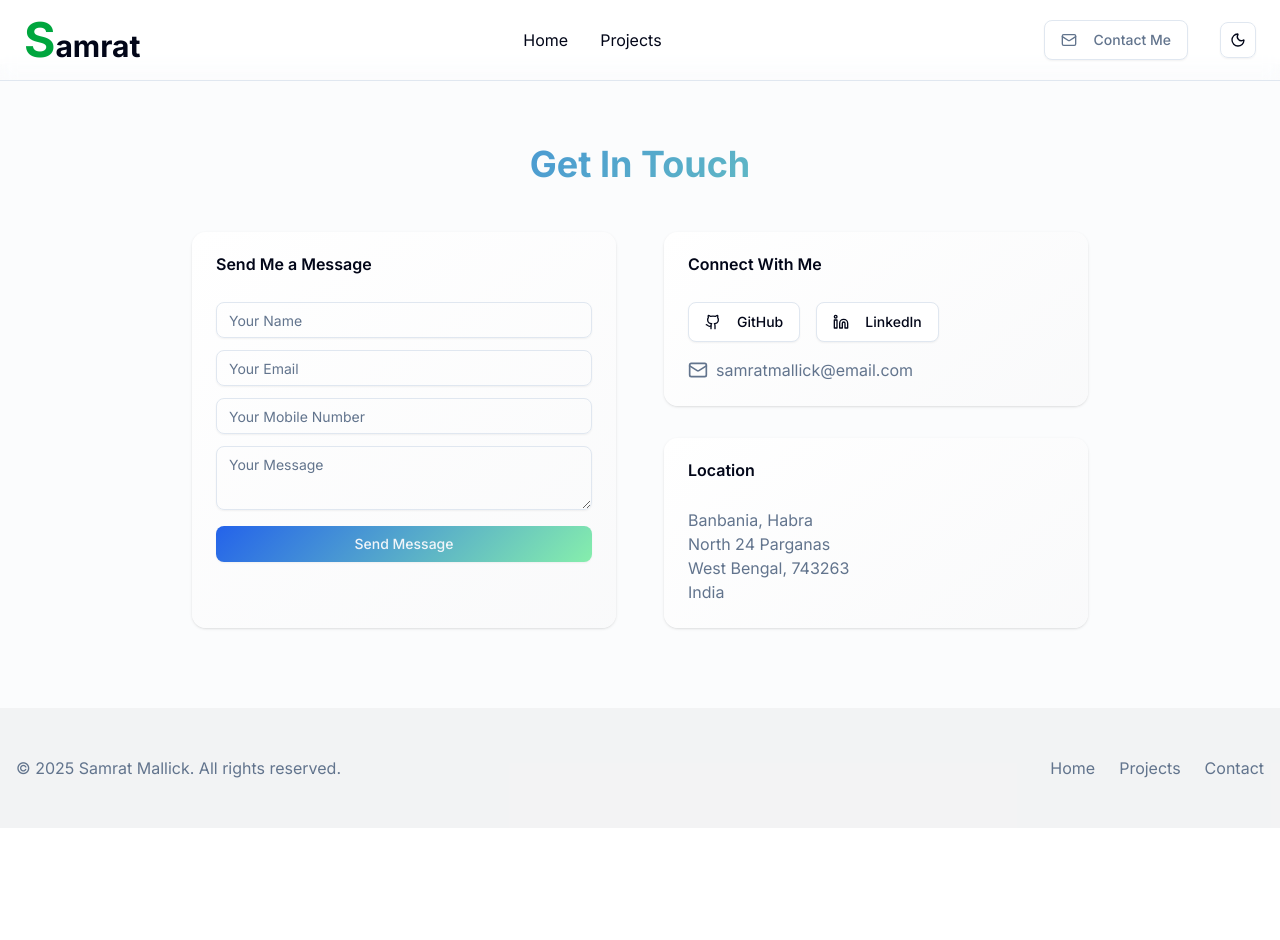
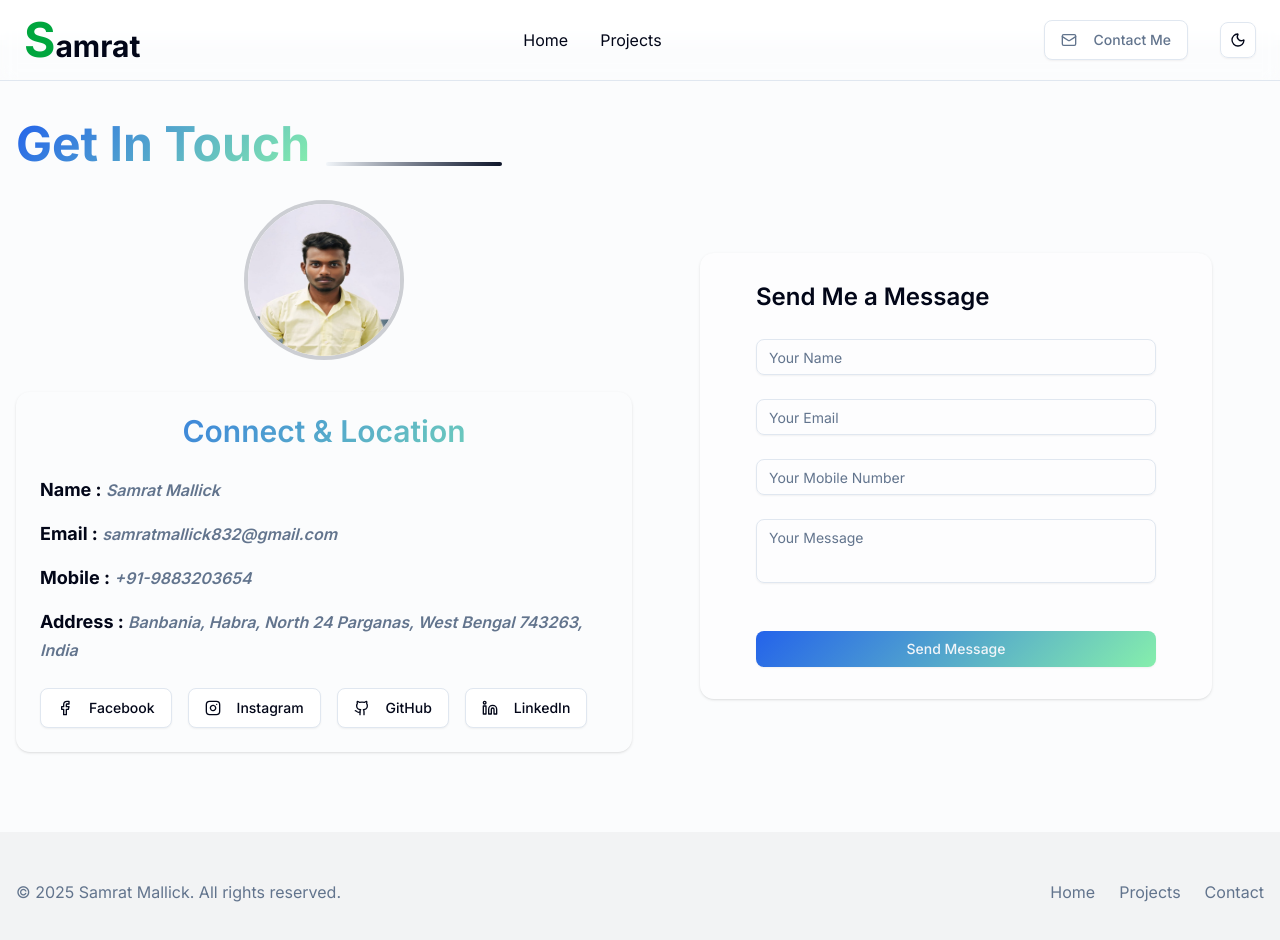
Before and after one commit to coderSamrat/Fullstack-Portfolio, a React (Vite) app in the folder frontend/: page /portfolio/contact in a window 1280 px wide. Shown: the top 940 px of the page. Before the commit the page ends 828 px from the top, so only its background shows below. Built offline with nearby package versions, Linux system fonts and the light colour scheme.

Commit message:
Enhanced contact page with improved form handling, updated contact details, and header integration

```diff
--- a/frontend/src/components/common/form.jsx
+++ b/frontend/src/components/common/form.jsx
@@ -42,7 +42,8 @@ const CommonForm = ({
                         return (
                               <Textarea
                                     {...commonProps}
-                                    rows={getControlItems.rows || 3}
+                                    rows={getControlItems.rows}
+                                    className={'resize-none'}
                               />
                         );
                   default:
@@ -57,7 +58,7 @@ const CommonForm = ({
 
       return (
             <form onSubmit={onSubmit} className='space-y-4'>
-                  <div className='flex flex-col gap-3'>
+                  <div className='flex flex-col gap-6'>
                         {
                               formControls.map((controlItems) => (
                                     <div
@@ -71,7 +72,7 @@ const CommonForm = ({
                               ))
                         }
                   </div>
-                  <Button type="submit" className="w-full hero-gradient text-muted hover:opacity-90">
+                  <Button type="submit" className="w-full hero-gradient text-muted hover:opacity-90 mt-8">
                         {buttonText || 'Submit'}
                   </Button>
             </form>
--- /dev/null
+++ b/frontend/src/components/user-view/contact-details.jsx
@@ -0,0 +1,9 @@
+import React from 'react';
+
+const ContactDetail = ({ label, value }) => (
+      <div className='text-lg font-bold text-wrap'>
+            {label} : <span className='text-base md:text-[16px] italic font-semibold text-muted-foreground cursor-pointer'>{value}</span>
+      </div>
+);
+
+export default ContactDetail;
--- a/frontend/src/components/user-view/contact.jsx
+++ /dev/null
@@ -1,92 +0,0 @@
-import React from 'react';
-import { Card, CardContent, CardHeader, CardTitle } from '../ui/card';
-import { Input } from '../ui/input';
-import { Button } from '../ui/button';
-import { Textarea } from '../ui/textarea';
-import { Github, Linkedin, Mail } from 'lucide-react';
-
-const MyContact = ({ formData, setFormData, handleSubmit }) => {
-      return (
-            <section id="contact" className="py-20 bg-muted/30">
-                  <div className="container mx-auto px-4">
-                        <h2 className="text-4xl font-bold text-center mb-12 text-gradient">Get In Touch</h2>
-                        <div className="max-w-4xl mx-auto grid md:grid-cols-2 gap-12">
-                              {/* Contact Form */}
-                              <Card className="hover-lift card-gradient border-0 tech-glow">
-                                    <CardHeader>
-                                          <CardTitle>Send Me a Message</CardTitle>
-                                    </CardHeader>
-                                    <CardContent>
-                                          <form onSubmit={handleSubmit} className="space-y-4">
-                                                <Input
-                                                      placeholder="Your Name"
-                                                      value={formData.name}
-                                                      onChange={(e) => setFormData(prev => ({ ...prev, name: e.target.value }))}
-                                                      required
-                                                />
-                                                <Input
-                                                      type="email"
-                                                      placeholder="Your Email"
-                                                      value={formData.email}
-                                                      onChange={(e) => setFormData(prev => ({ ...prev, email: e.target.value }))}
-                                                      required
-                                                />
-                                                <Textarea
-                                                      placeholder="Your Message"
-                                                      value={formData.message}
-                                                      onChange={(e) => setFormData(prev => ({ ...prev, message: e.target.value }))}
-                                                      rows={5}
-                                                      required
-                                                />
-                                                <Button type="submit" className="w-full hero-gradient text-muted hover:opacity-90">
-                                                      Send Message
-                                                </Button>
-                                          </form>
-                                    </CardContent>
-                              </Card>
-
-                              {/* Contact Info */}
-                              <div className="space-y-8">
-                                    <Card className="hover-lift card-gradient border-0 tech-glow">
-                                          <CardHeader>
-                                                <CardTitle>Connect With Me</CardTitle>
-                                          </CardHeader>
-                                          <CardContent className="space-y-4">
-                                                <div className="flex space-x-4">
-                                                      <Button variant="outline" size="lg" className="hover:bg-primary hover:text-muted transition-colors duration-300 ease-out">
-                                                            <Github className="w-5 h-5 mr-2" />
-                                                            GitHub
-                                                      </Button>
-                                                      <Button variant="outline" size="lg" className="hover:bg-primary hover:text-muted transition-colors duration-300 ease-out">
-                                                            <Linkedin className="w-5 h-5 mr-2" />
-                                                            LinkedIn
-                                                      </Button>
-                                                </div>
-                                                <div className="flex items-center space-x-2 text-muted-foreground">
-                                                      <Mail className="w-5 h-5" />
-                                                      <span>samratmallick@email.com</span>
-                                                </div>
-                                          </CardContent>
-                                    </Card>
-
-                                    <Card className="hover-lift card-gradient border-0 tech-glow">
-                                          <CardHeader>
-                                                <CardTitle>Location</CardTitle>
-                                          </CardHeader>
-                                          <CardContent>
-                                                <p className="text-muted-foreground">
-                                                      Banbania, Habra<br />
-                                                      North 24 Parganas<br />
-                                                      West Bengal, 743263<br />
-                                                      India
-                                                </p>
-                                          </CardContent>
-                                    </Card>
-                              </div>
-                        </div>
-                  </div>
-            </section>
-      );
-}
-
-export default MyContact;
--- a/frontend/src/components/user-view/header.jsx
+++ b/frontend/src/components/user-view/header.jsx
@@ -109,7 +109,7 @@ const Header = () => {
                         }
                         {
                               isMobile && showMenu && (
-                                    <div className={`absolute left-0 top-full w-full bg-background/95 shadow-lg border-b
+                                    <div className={`absolute left-0 top-full w-full bg-background/80 shadow-lg border-b
                                           ${isMenuOpen && !isClosing ? 'animate-slide-up' : ''}
                                           ${!isMenuOpen && isClosing ? 'animate-slide-down' : ''}
                                           z-50`}
--- /dev/null
+++ b/frontend/src/config/contactDetails.js
@@ -0,0 +1,22 @@
+export const conatct = [
+      {
+            label: 'Name',
+            value: 'Samrat Mallick',
+            link: '#'
+      },
+      {
+            label: 'Email',
+            value: 'samratmallick832@gmail.com',
+            link: 'mailto:samratmallick832@gmail.com'
+      },
+      {
+            label: 'Mobile',
+            value: '+91-9883203654',
+            link: 'tel:+91-9883203654'
+      },
+      {
+            label: 'Address',
+            value: 'Banbania, Habra, North 24 Parganas, West Bengal 743263, India',
+            link: '#'
+      }
+];
--- a/frontend/src/pages/client-view/contact.jsx
+++ b/frontend/src/pages/client-view/contact.jsx
@@ -1,9 +1,13 @@
 import CommonForm from '@/components/common/form';
 import { Button } from '@/components/ui/button';
-import { Card, CardContent, CardHeader, CardTitle } from '@/components/ui/card';
+import { Card, CardContent, CardFooter, CardHeader, CardTitle } from '@/components/ui/card';
+import ContactDetail from '@/components/user-view/contact-details';
 import { contactFormIndex } from '@/config/allFormIndex';
-import { Github, Linkedin, Mail } from 'lucide-react';
+import { Facebook, Github, Instagram, Linkedin, Mail } from 'lucide-react';
 import React, { useState } from 'react';
+import profileImage from '@/assets/profileimage.jpeg';
+import { conatct } from '@/config/contactDetails';
+import { Link } from 'react-router-dom';
 
 const intialFormData = {
       name: '',
@@ -18,61 +22,62 @@ const MyContact = () => {
             console.log('Form submitted with data:', formData);
       };
       return (
-            <section id="contact" className="py-20 bg-muted/30 mt-16">
-                  <div className="container mx-auto md:px-4">
-                        <h2 className="text-4xl font-bold text-center mb-12 text-gradient">Get In Touch</h2>
-                        <div className="max-w-4xl mx-auto grid md:grid-cols-2 gap-12">
-                              {/* Contact Form */}
-                              <Card className="hover-lift card-gradient border-0 tech-glow">
-                                    <CardHeader>
-                                          <CardTitle>Send Me a Message</CardTitle>
-                                    </CardHeader>
-                                    <CardContent>
-                                          <CommonForm
-                                                formControls={contactFormIndex}
-                                                formData={formData}
-                                                setFormData={setFormData}
-                                                onSubmit={handleSubmit}
-                                                buttonText="Send Message"
-                                          />
-                                    </CardContent>
-                              </Card>
-
-                              {/* Contact Info */}
-                              <div className="space-y-8">
-                                    <Card className="hover-lift card-gradient border-0 tech-glow">
-                                          <CardHeader>
-                                                <CardTitle>Connect With Me</CardTitle>
+            <section id="contact" className="py-20 bg-muted/30 mt-10">
+                  <div className="container mx-auto px-4">
+                        <div className="w-full flex lg:flex-row flex-col items-center gap-4">
+                              <h2 className="text-5xl font-bold text-center text-gradient">Get In Touch</h2>
+                              <div className="w-44 h-1 bg-gradient-to-l from-primary to-secondary rounded-lg flex order-last lg:mt-10 mt-0"></div>
+                        </div>
+                        <div className='w-full flex flex-col md:flex-row items-center gap-4 mt-8'>
+                              <div className='md:w-1/2 w-full flex flex-col items-center justify-center gap-8'>
+                                    <img src={profileImage} alt="Samrat Mallick" className="w-40 h-40 rounded-full mx-auto border-4 border-primary/20" />
+                                    <Card className="hover-lift border-0 tech-glow">
+                                          <CardHeader className="text-center text-3xl font-bold text-gradient">
+                                                <CardTitle>Connect & Location</CardTitle>
                                           </CardHeader>
                                           <CardContent className="space-y-4">
-                                                <div className="flex items-center flex-wrap space-x-4">
-                                                      <Button variant="outline" size="lg" className="hover:bg-primary hover:text-muted transition-colors duration-300 ease-out">
-                                                            <Github className="w-5 h-5 mr-2" />
-                                                            GitHub
-                                                      </Button>
-                                                      <Button variant="outline" size="lg" className="hover:bg-primary hover:text-muted transition-colors duration-300 ease-out">
-                                                            <Linkedin className="w-5 h-5 mr-2" />
-                                                            LinkedIn
-                                                      </Button>
-                                                </div>
-                                                <div className="flex items-center space-x-2 text-muted-foreground">
-                                                      <Mail className="w-5 h-5" />
-                                                      <span>samratmallick@email.com</span>
-                                                </div>
+                                                {
+                                                      conatct.map((contact, index) => (
+                                                            <ContactDetail key={index} label={contact.label} value={
+                                                                  <Link to={contact.link} target="_blank" rel="noopener noreferrer">{contact.value}</Link>
+                                                            } />
+                                                      ))
+                                                }
                                           </CardContent>
+                                          <CardFooter className={'flex items-center gap-4 flex-wrap'}>
+                                                <Button variant="outline" size="lg" className="hover:bg-primary hover:text-muted transition-colors duration-300 ease-out">
+                                                      <Facebook className="w-5 h-5 mr-2" />
+                                                      Facebook
+                                                </Button>
+                                                <Button variant="outline" size="lg" className="hover:bg-primary hover:text-muted transition-colors duration-300 ease-out">
+                                                      <Instagram className="w-5 h-5 mr-2" />
+                                                      Instagram
+                                                </Button>
+                                                <Button variant="outline" size="lg" className="hover:bg-primary hover:text-muted transition-colors duration-300 ease-out">
+                                                      <Github className="w-5 h-5 mr-2" />
+                                                      GitHub
+                                                </Button>
+                                                <Button variant="outline" size="lg" className="hover:bg-primary hover:text-muted transition-colors duration-300 ease-out">
+                                                      <Linkedin className="w-5 h-5 mr-2" />
+                                                      LinkedIn
+                                                </Button>
+                                          </CardFooter>
                                     </Card>
 
-                                    <Card className="hover-lift card-gradient border-0 tech-glow">
-                                          <CardHeader>
-                                                <CardTitle>Location</CardTitle>
+                              </div>
+                              <div className='md:w-1/2 w-full flex items-center justify-center'>
+                                    <Card className="hover-lift bg-background/30 border-0 tech-glow w-full max-w-lg flex flex-col p-4 md:p-6 lg:p-8">
+                                          <CardHeader className="text-2xl font-semibold">
+                                                <CardTitle>Send Me a Message</CardTitle>
                                           </CardHeader>
                                           <CardContent>
-                                                <p className="text-muted-foreground">
-                                                      Banbania, Habra<br />
-                                                      North 24 Parganas<br />
-                                                      West Bengal, 743263<br />
-                                                      India
-                                                </p>
+                                                <CommonForm
+                                                      formControls={contactFormIndex}
+                                                      formData={formData}
+                                                      setFormData={setFormData}
+                                                      onSubmit={handleSubmit}
+                                                      buttonText="Send Message"
+                                                />
                                           </CardContent>
                                     </Card>
                               </div>
```
